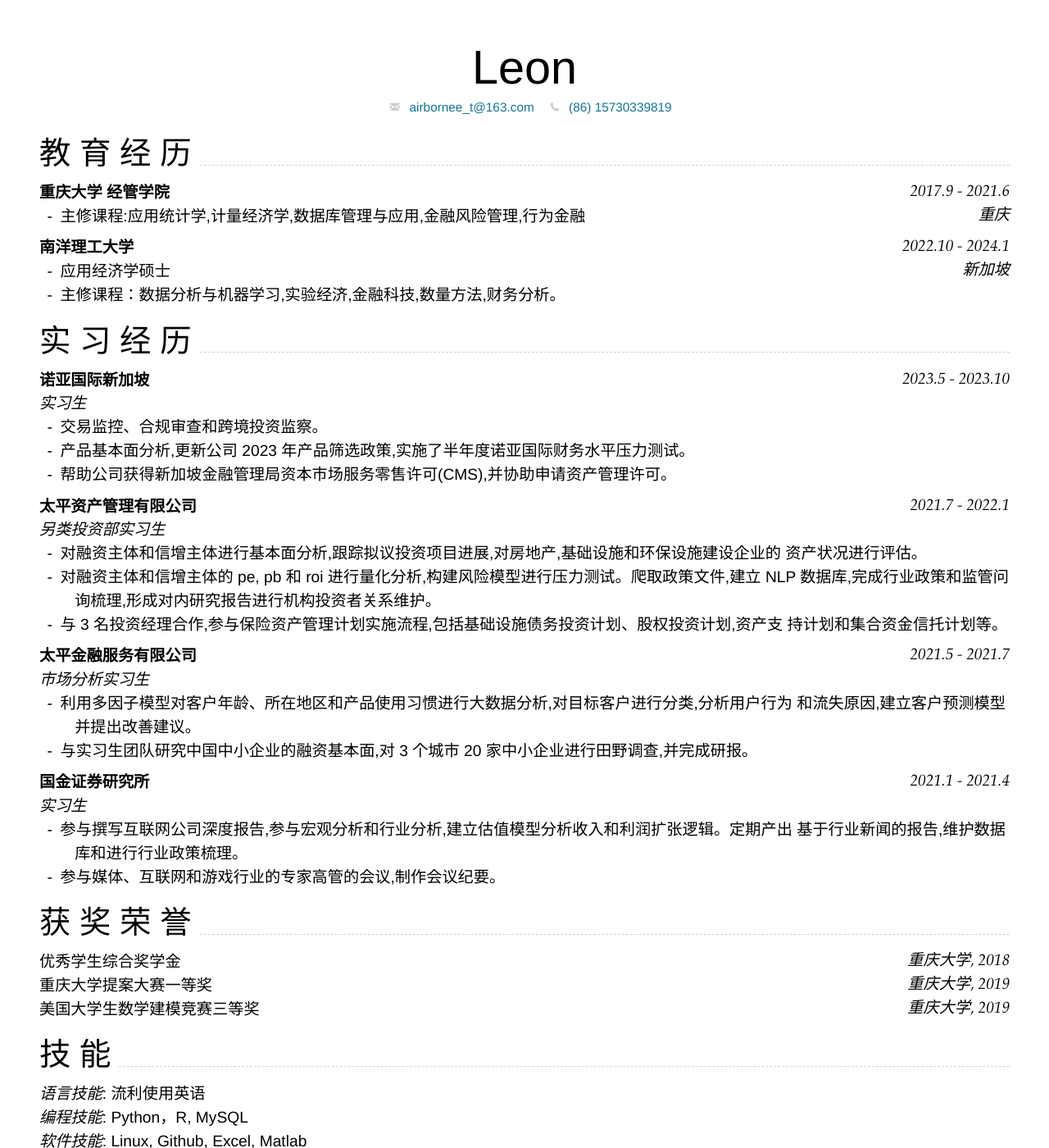
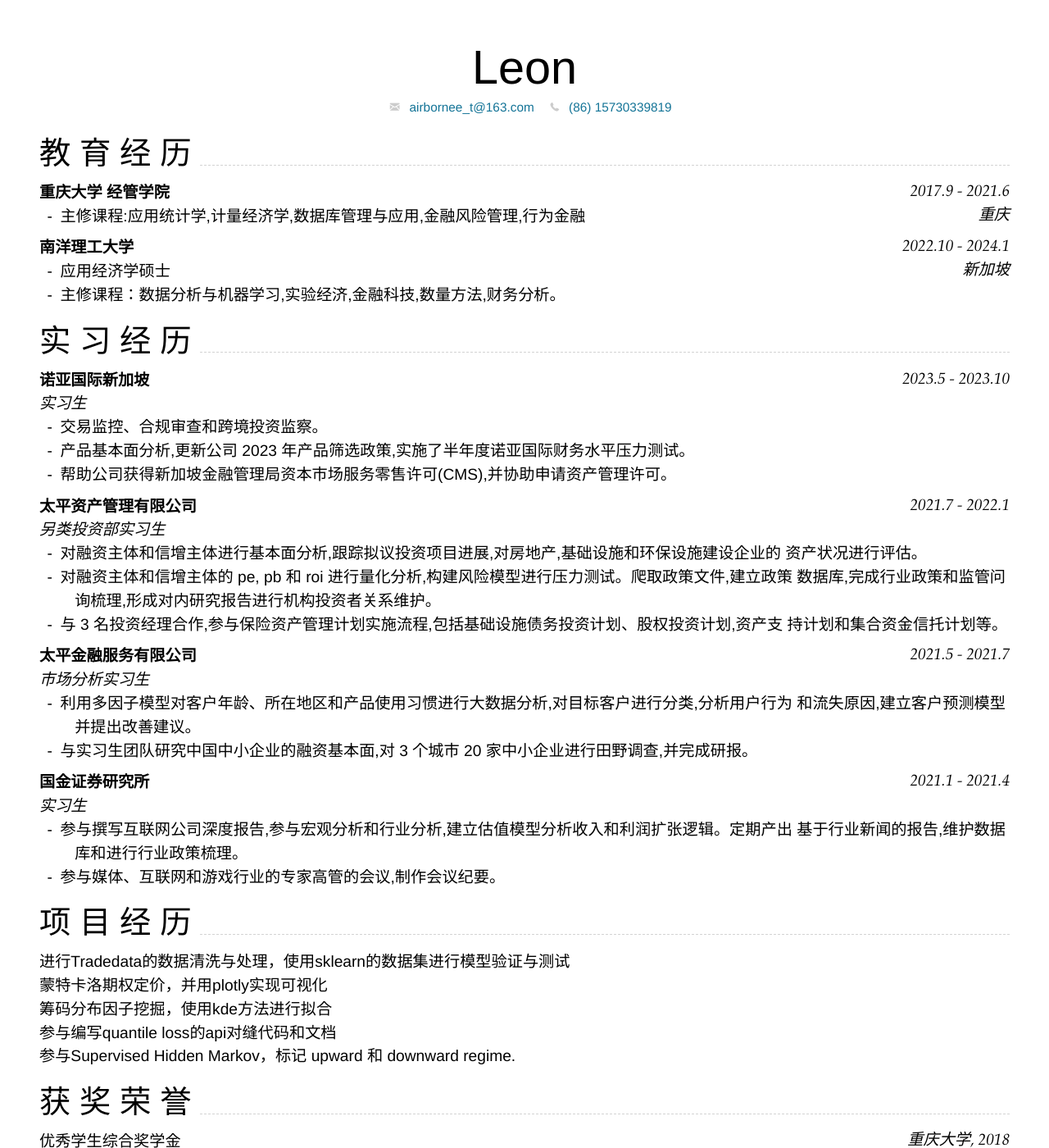
Before and after one commit to AirborneeT/CV, a Jekyll site: the page built from zh.md, in a window 1280 px wide and 1400 px high. Shown: the whole window at 82% size. Built offline with Jekyll 4.4.1, drawn with Linux system fonts in a browser that asks for light colours; nearby versions of some CDN libraries; our own code applies the rules of GitHub Pages for plain Markdown files.

Commit message:
Update zh.md

```diff
--- a/zh.md
+++ b/zh.md
@@ -56,7 +56,7 @@ Supported arguments:
 
 1. 对融资主体和信增主体进行基本面分析,跟踪拟议投资项目进展,对房地产,基础设施和环保设施建设企业的
 资产状况进行评估。
-2. 对融资主体和信增主体的 pe, pb 和 roi 进行量化分析,构建风险模型进行压力测试。爬取政策文件,建立 NLP
+2. 对融资主体和信增主体的 pe, pb 和 roi 进行量化分析,构建风险模型进行压力测试。爬取政策文件,建立政策
 数据库,完成行业政策和监管问询梳理,形成对内研究报告进行机构投资者关系维护。
 3. 与 3 名投资经理合作,参与保险资产管理计划实施流程,包括基础设施债务投资计划、股权投资计划,资产支
 持计划和集合资金信托计划等。
@@ -77,6 +77,18 @@ Supported arguments:
 基于行业新闻的报告,维护数据库和进行行业政策梳理。
 2. 参与媒体、互联网和游戏行业的专家高管的会议,制作会议纪要。
 
+## 项 目 经 历
+
+进行Tradedata的数据清洗与处理，使用sklearn的数据集进行模型验证与测试
+
+蒙特卡洛期权定价，并用plotly实现可视化
+
+筹码分布因子挖掘，使用kde方法进行拟合
+
+参与编写quantile loss的api对缝代码和文档
+
+参与Supervised Hidden Markov，标记 upward 和 downward regime.
+
 
 ## 获 奖 荣 誉
 
```
